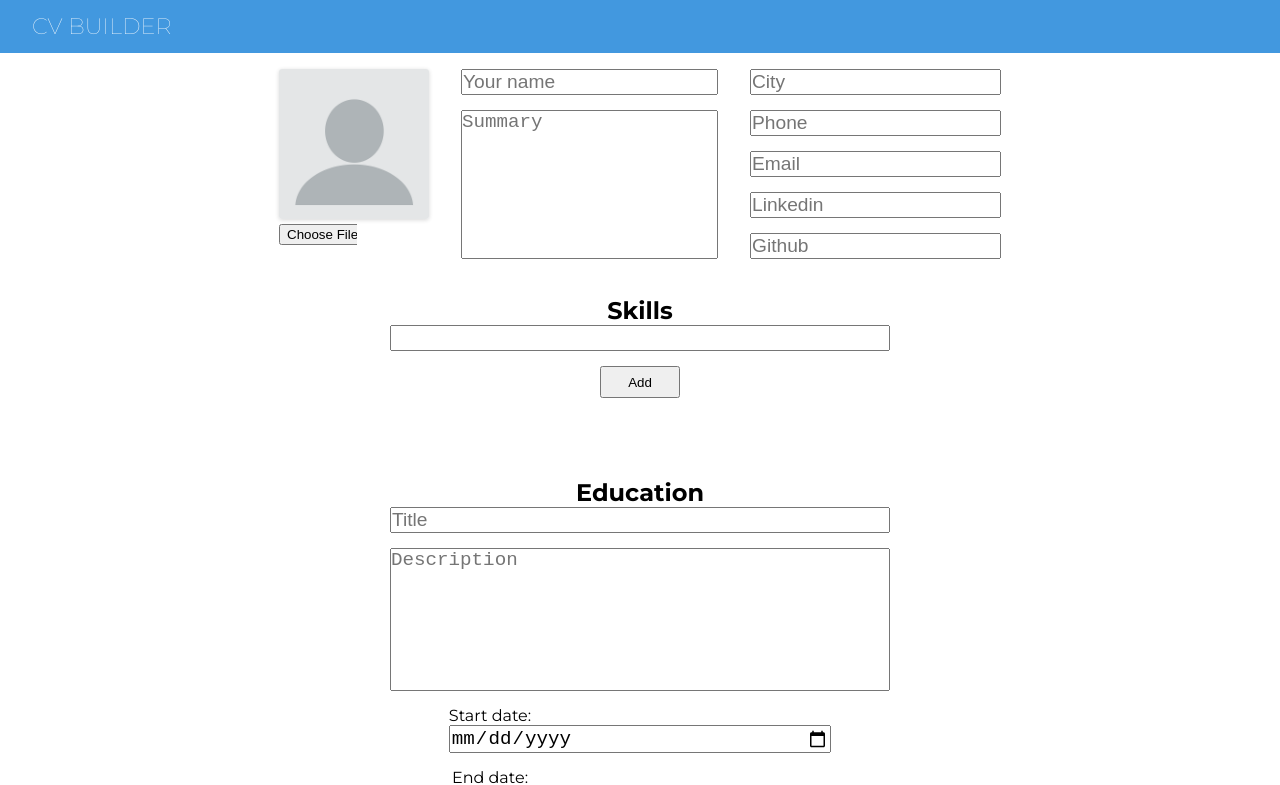
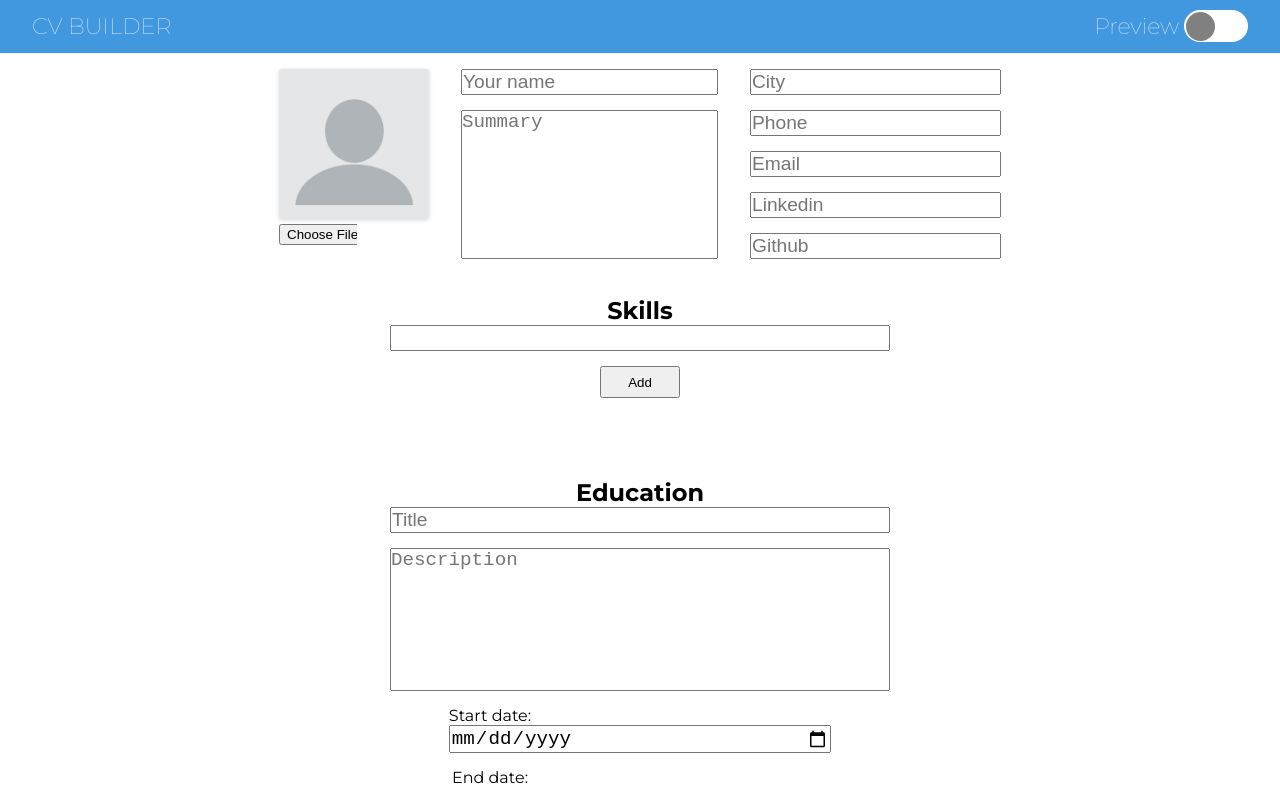
Before and after one commit to alessandrovinciabc/cv-builder-react, a React (Create React App) app: page / in a window 1280 px wide. Shown: the top 785 px of the page. Built offline with nearby package versions, Linux system fonts and the light colour scheme.

Commit message:
Add togglable Preview component

```diff
--- a/src/Components/App/App.css
+++ b/src/Components/App/App.css
@@ -0,0 +1,52 @@
+.PreviewHeader {
+  display: flex;
+  justify-content: center;
+  align-items: center;
+}
+
+.PreviewHeader::before {
+  content: 'Preview';
+}
+
+.PreviewToggler {
+  position: relative;
+  width: 4rem;
+  height: 2rem;
+  background-color: white;
+  border-radius: 20px;
+
+  display: flex;
+  align-items: center;
+
+  cursor: pointer;
+
+  margin-left: 5px;
+}
+
+.PreviewToggler__input {
+  display: none;
+}
+
+.PreviewToggler__slider {
+  position: absolute;
+  left: 0;
+
+  height: 1.8rem;
+  width: 1.8rem;
+  border-radius: 100%;
+  background-color: grey;
+  margin: 0 2px;
+
+  transition: left 0.4s;
+}
+
+.PreviewToggler__input:checked + .PreviewToggler__slider {
+  left: calc(100% - 1.8rem - 4px);
+  background-color: #6ddf7c;
+}
+
+@media only screen and (max-width: 540px) {
+  .PreviewHeader::before {
+    content: '';
+  }
+}
--- a/src/Components/App/App.js
+++ b/src/Components/App/App.js
@@ -4,6 +4,7 @@ import './App.css';
 
 import Header from '../Header/Header.js';
 import Builder from '../Builder/Builder.js';
+import Preview from '../Preview/Preview.js';
 
 import { v4 as uuidv4 } from 'uuid';
 const NUMBER_OF_INPUTS = 4;
@@ -39,6 +40,7 @@ class App extends React.Component {
     this.handleExperienceAdd = this.handleExperienceAdd.bind(this);
     this.handleExperienceDelete = this.handleExperienceDelete.bind(this);
     this.handleExperienceFormReset = this.handleExperienceFormReset.bind(this);
+    this.handlePreviewToggle = this.handlePreviewToggle.bind(this);
   }
 
   handleImgChange(e) {
@@ -125,6 +127,12 @@ class App extends React.Component {
     });
   }
 
+  handlePreviewToggle() {
+    this.setState((state) => {
+      return { previewMode: !state.previewMode };
+    });
+  }
+
   render() {
     let skillHandlers, sectionHandlers;
 
@@ -149,7 +157,26 @@ class App extends React.Component {
 
     return (
       <div className="App">
-        <Header logo="CV BUILDER" />
+        <Header logo="CV BUILDER">
+          <div className="PreviewHeader">
+            <label className="PreviewToggler">
+              <input
+                className="PreviewToggler__input"
+                type="checkbox"
+                checked={this.state.previewMode}
+                onChange={this.handlePreviewToggle}
+              />
+              <div className="PreviewToggler__slider"></div>
+            </label>
+          </div>
+        </Header>
+        {this.state.previewMode ? (
+          <Preview
+            currentImg={this.state.currentImg}
+            skills={this.state.skills}
+            sections={this.state.sections}
+          />
+        ) : (
           <Builder
             handlers={handlers}
             currentImg={this.state.currentImg}
@@ -157,6 +184,7 @@ class App extends React.Component {
             skills={this.state.skills}
             sections={this.state.sections}
           />
+        )}
       </div>
     );
   }
--- /dev/null
+++ b/src/Components/Preview/Preview.js
@@ -0,0 +1,14 @@
+import React from 'react';
+
+import './Preview.css';
+
+function Preview(props) {
+  return (
+    <div className="Preview">
+      <img src={props.currentImg} alt="" />
+      <div>{props.skills}</div>
+    </div>
+  );
+}
+
+export default Preview;
--- a/src/index.css
+++ b/src/index.css
@@ -11,4 +11,5 @@
 
 body {
   font-family: 'Montserrat', sans-serif;
+  overflow-y: scroll;
 }
```
Also changed, not shown: src/Components/Preview/Preview.css (added). Lines whose indentation alone changed are shown as unchanged.
